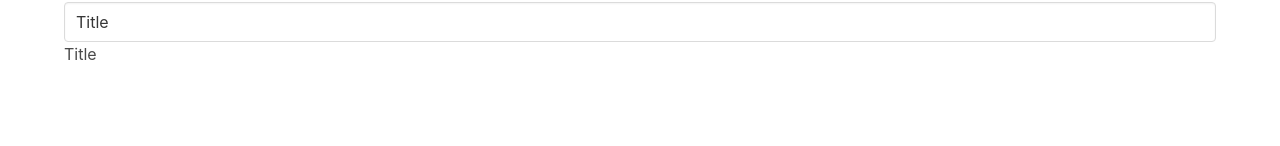
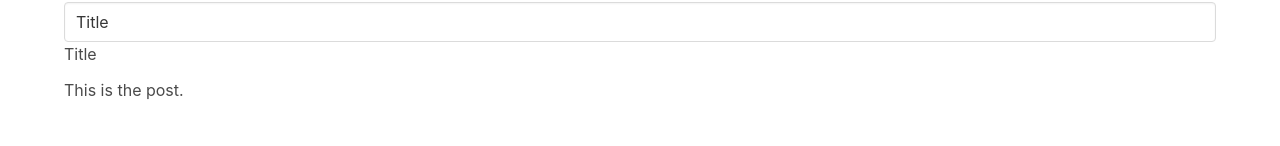
Before and after one commit to loiaconof/vueCourse, a Vue app: page /post/new in a window 1280 px wide. Shown: the part 154-300 px from the top of the page. Built offline with nearby package versions, Linux system fonts and the light colour scheme.

Commit message:
27. DOM Access with Template Refs

```diff
--- a/src/components/PostWriter.vue
+++ b/src/components/PostWriter.vue
@@ -6,16 +6,26 @@
                 <input type="text" class="input" v-model="title">
                 {{ title }}
             </div>
+
+            <div contenteditable ref="contentEditable">
+                This is the post.
+            </div>
         </div>
     </div>
 </template>
 
 <script lang="ts" setup>
-import { ref } from 'vue';
+import { ref, onMounted } from 'vue';
 import { TimeLinePost } from '../posts';
 
 const props = defineProps<{
     post: TimeLinePost
 }>()
+
 const title = ref(props.post.title)
+const contentEditable = ref<HTMLDivElement>()
+
+onMounted(() => {
+    console.log(contentEditable.value?.innerText)
+})
 </script>
```
